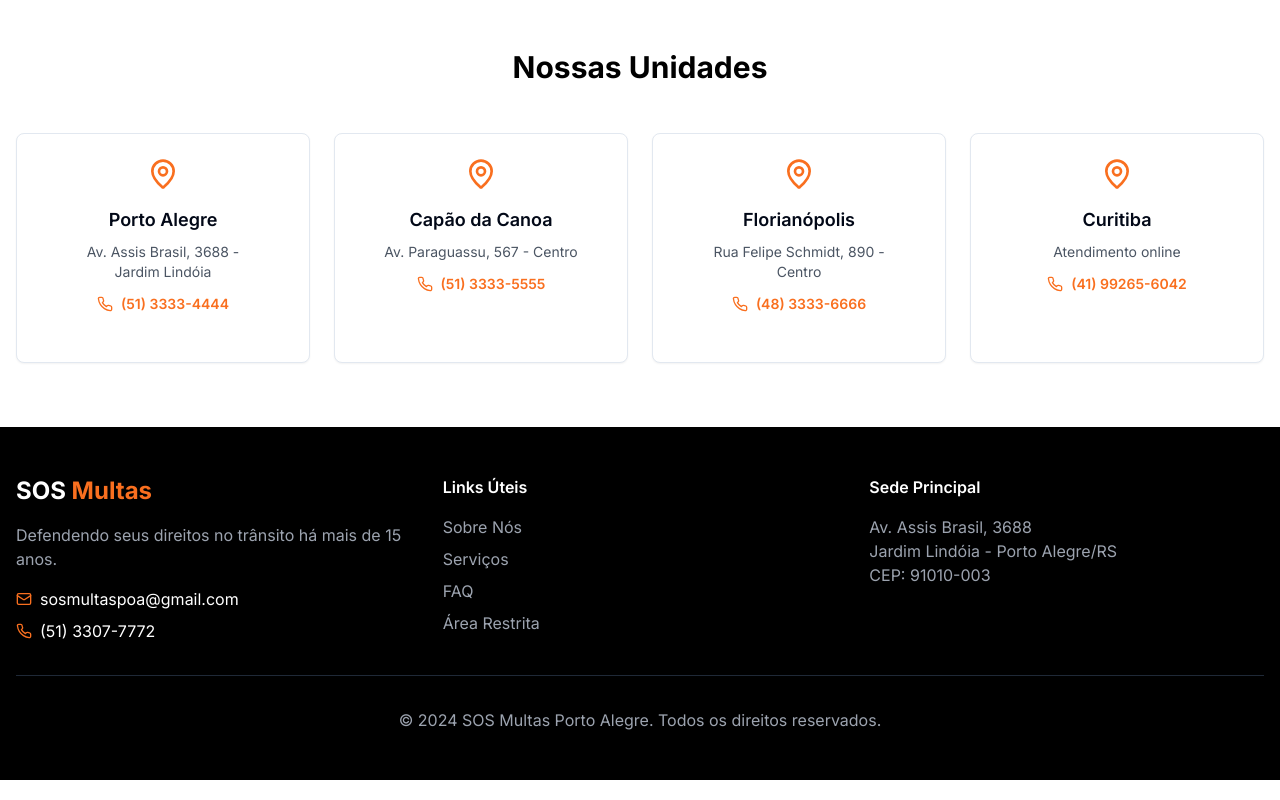
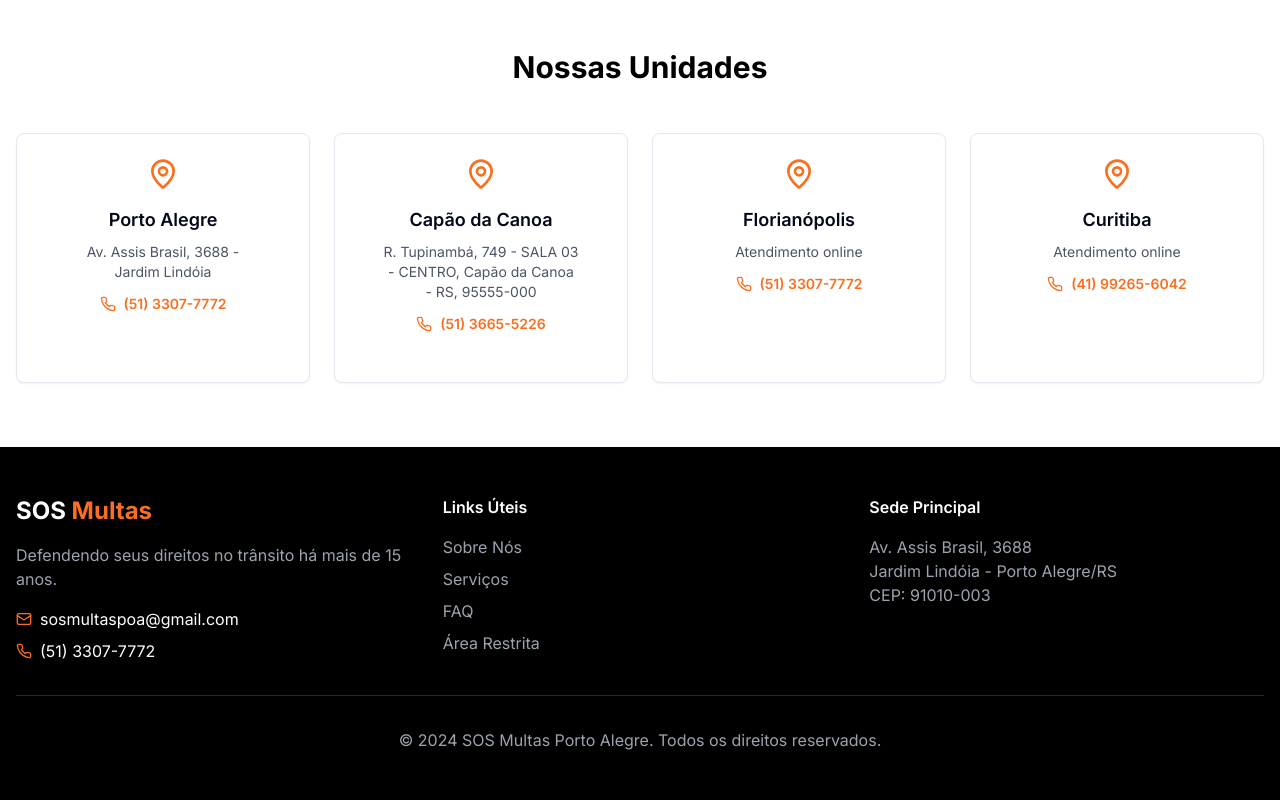
Before and after one commit to brendonalcantara97/multa-lead-flow, a React (Vite) app: page / in a window 1280 px wide. Shown: the part 2645-3445 px from the top of the page. Built offline with nearby package versions, Linux system fonts and the light colour scheme.

Commit message:
Refactor: Update contact information
Update contact information for Florianópolis, Porto Alegre, and Capão da Canoa.

```diff
--- a/src/pages/Index.tsx
+++ b/src/pages/Index.tsx
@@ -506,15 +506,15 @@ Solicite agora mesmo sua análise gratuita!</p>
             {[{
             city: "Porto Alegre",
             address: "Av. Assis Brasil, 3688 - Jardim Lindóia",
-            phone: "(51) 3333-4444"
+            phone: "(51) 3307-7772"
           }, {
             city: "Capão da Canoa",
-            address: "Av. Paraguassu, 567 - Centro",
-            phone: "(51) 3333-5555"
+            address: "R. Tupinambá, 749 - SALA 03 - CENTRO, Capão da Canoa - RS, 95555-000",
+            phone: "(51) 3665-5226"
           }, {
             city: "Florianópolis",
-            address: "Rua Felipe Schmidt, 890 - Centro",
-            phone: "(48) 3333-6666"
+            address: "Atendimento online",
+            phone: "(51) 3307-7772"
           }, {
             city: "Curitiba",
             address: "Atendimento online",
```
